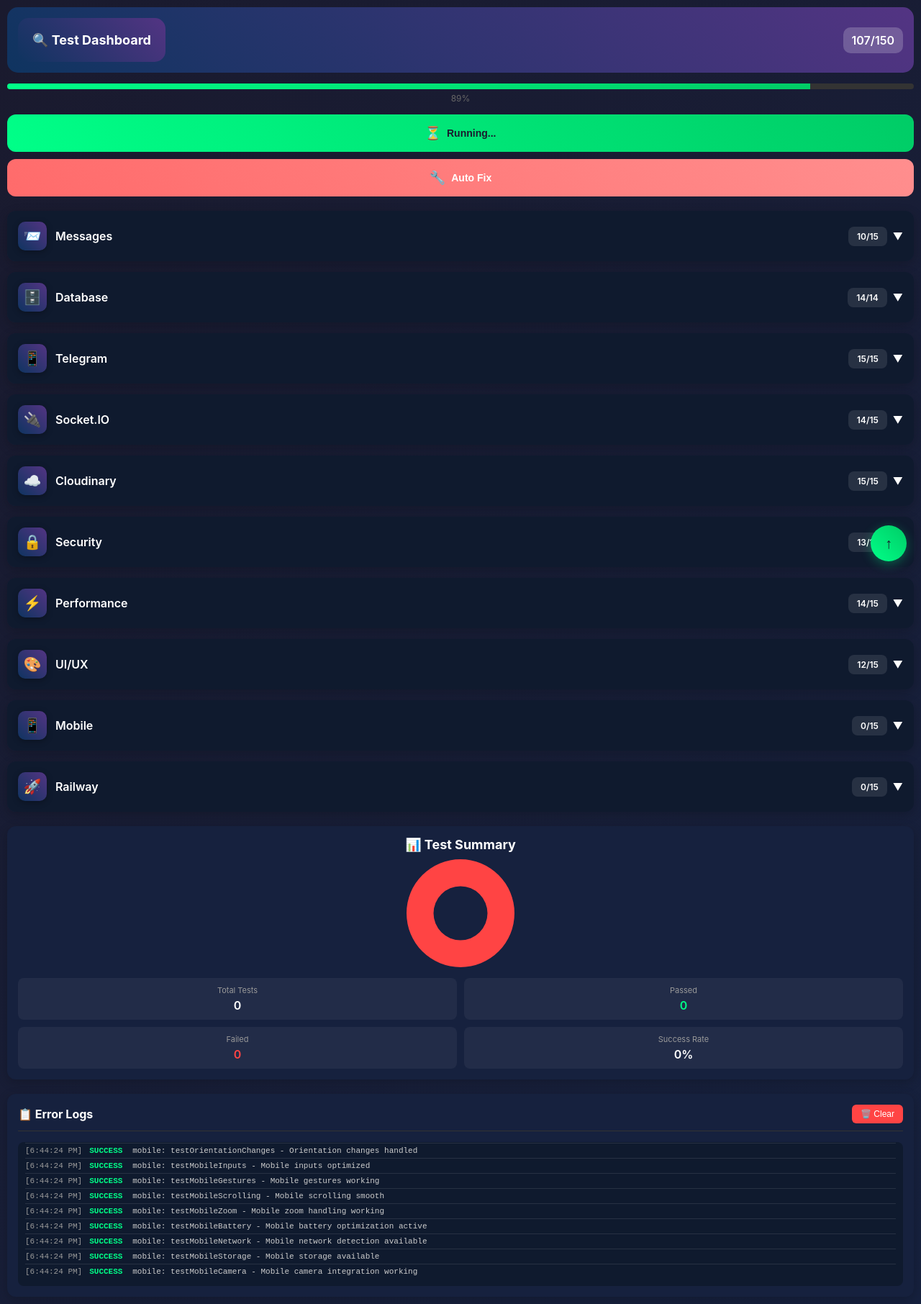
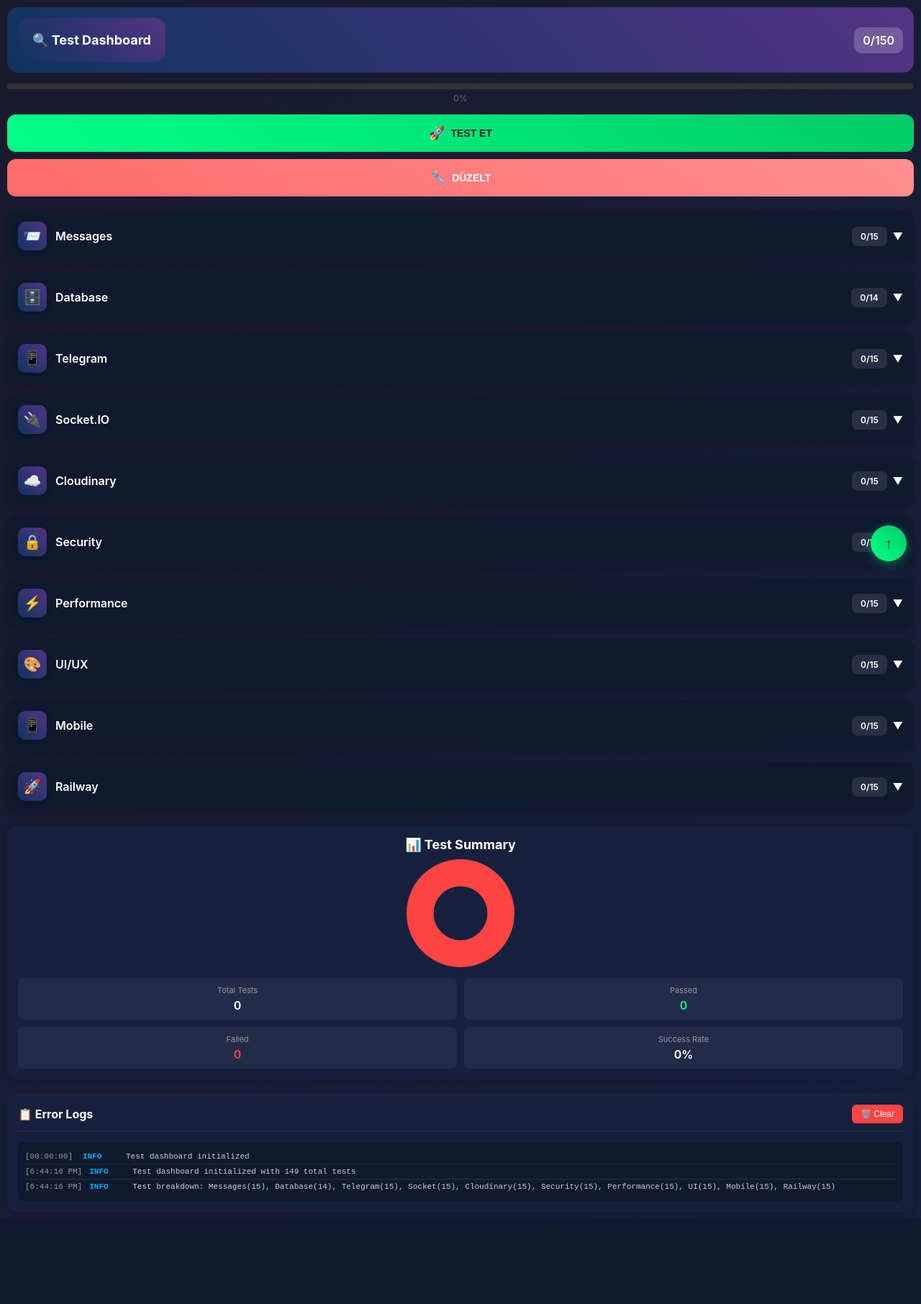
Before and after one commit to muhsinzengin/sohbet, a Flask app: page /test in a window 1280 px wide. Shown: the whole page at 72% size. After the commit the page ends 1694 px from the top, so only its background shows below. Run offline with Flask 3, Linux system fonts and the light colour scheme; some libraries are stand-ins or nearby versions.

Commit message:
Update test dashboard: Change button texts to Turkish (TEST ET, DÃœZELT) and remove auto-run functionality

```diff
--- a/static/test.js
+++ b/static/test.js
@@ -1534,7 +1534,7 @@ async function runAllTests() {
     const runBtn = document.getElementById('runTestsBtn');
     const repairBtn = document.getElementById('repairBtn');
 
-    runBtn.innerHTML = '<span class="btn-icon">⏳</span><span class="btn-text">Running...</span>';
+    runBtn.innerHTML = '<span class="btn-icon">⏳</span><span class="btn-text">Test Ediliyor...</span>';
     repairBtn.disabled = true;
 
     addLog('info', 'Starting test suite...');
@@ -1574,7 +1574,7 @@ async function runAllTests() {
     addLog('success', `All tests completed! Total: ${testResults.total}/${totalTests}`);
 
     // Reset UI
-    runBtn.innerHTML = '<span class="btn-icon">🚀</span><span class="btn-text">Run Tests</span>';
+    runBtn.innerHTML = '<span class="btn-icon">🚀</span><span class="btn-text">TEST ET</span>';
     repairBtn.disabled = false;
     isRunning = false;
 }
@@ -1711,7 +1711,7 @@ async function runAutoRepair() {
     if (isRunning) return;
 
     const repairBtn = document.getElementById('repairBtn');
-    repairBtn.innerHTML = '<span class="btn-icon">⏳</span><span class="btn-text">Repairing...</span>';
+    repairBtn.innerHTML = '<span class="btn-icon">⏳</span><span class="btn-text">Düzeltiliyor...</span>';
 
     const modal = document.getElementById('repairModal');
     const repairList = document.getElementById('repairList');
@@ -1764,18 +1764,15 @@ async function runAutoRepair() {
         completed++;
         const progress = (completed / repairs.length) * 100;
         repairProgress.style.width = `${progress}%`;
-        repairText.textContent = `Repairing... ${completed}/${repairs.length}`;
+        repairText.textContent = `Düzeltiliyor... ${completed}/${repairs.length}`;
 
         await new Promise(resolve => setTimeout(resolve, 200));
     }
 
-    repairText.textContent = 'All repairs completed!';
-    repairBtn.innerHTML = '<span class="btn-icon">✅</span><span class="btn-text">Repaired!</span>';
-
-    // Auto-run tests after repair
-    setTimeout(() => {
-        runAllTests();
-    }, 1000);
+    repairText.textContent = 'Tüm düzeltmeler tamamlandı!';
+    repairBtn.innerHTML = '<span class="btn-icon">✅</span><span class="btn-text">DÜZELT</span>';
+
+    // Repair completed - user can manually run tests if needed
 }
 
 // Repair functions
@@ -1933,10 +1930,7 @@ document.addEventListener('DOMContentLoaded', function() {
     // Initialize chart
     updateChart();
 
-    // Auto-run tests after 2 seconds
-    setTimeout(() => {
-        runAllTests();
-    }, 2000);
+    // Tests will run only when user clicks "TEST ET" button
 });
 
 // Close modal when clicking outside
--- a/templates/test.html
+++ b/templates/test.html
@@ -39,11 +39,11 @@
     <div class="action-buttons">
         <button class="btn-primary" id="runTestsBtn" onclick="runAllTests()">
             <span class="btn-icon">🚀</span>
-            <span class="btn-text">Run Tests</span>
+            <span class="btn-text">TEST ET</span>
         </button>
         <button class="btn-secondary" id="repairBtn" onclick="runAutoRepair()">
             <span class="btn-icon">🔧</span>
-            <span class="btn-text">Auto Fix</span>
+            <span class="btn-text">DÜZELT</span>
         </button>
     </div>
 
```
